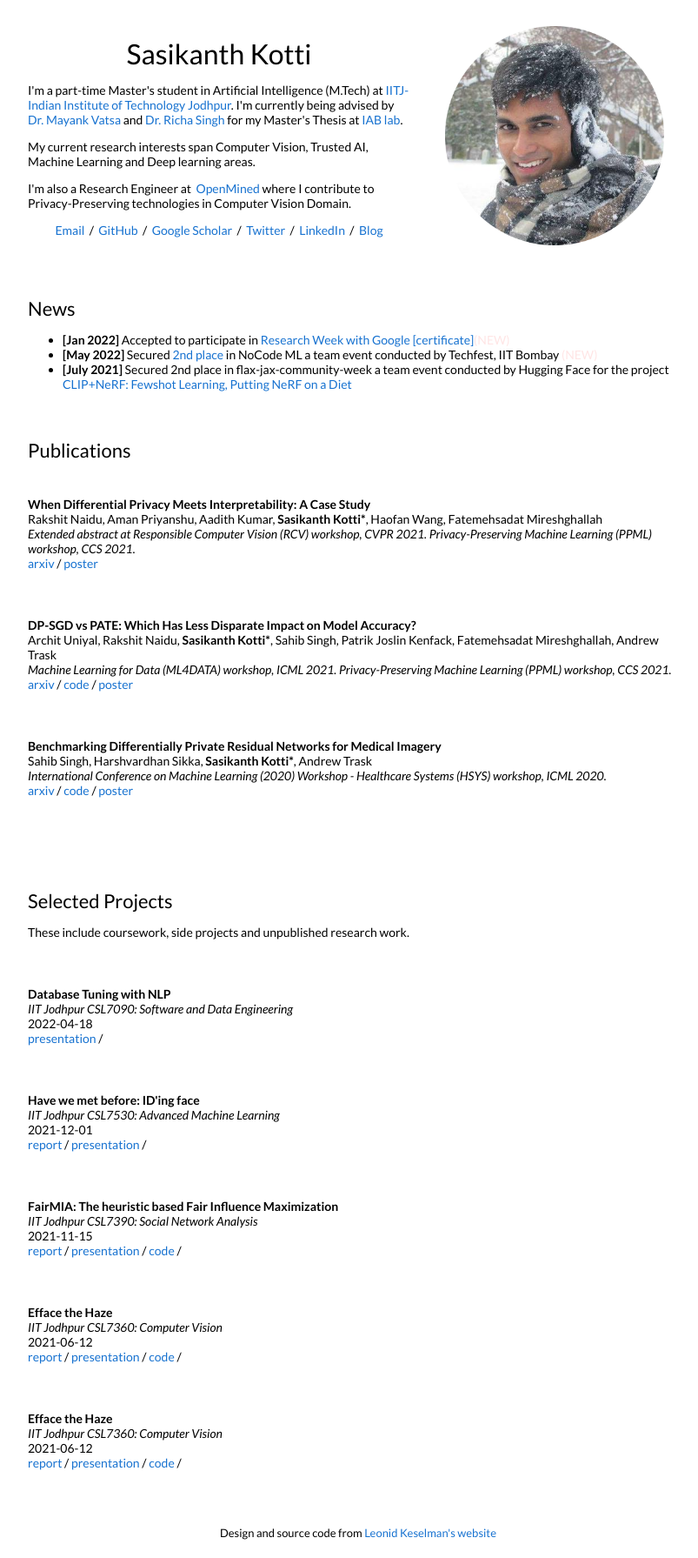
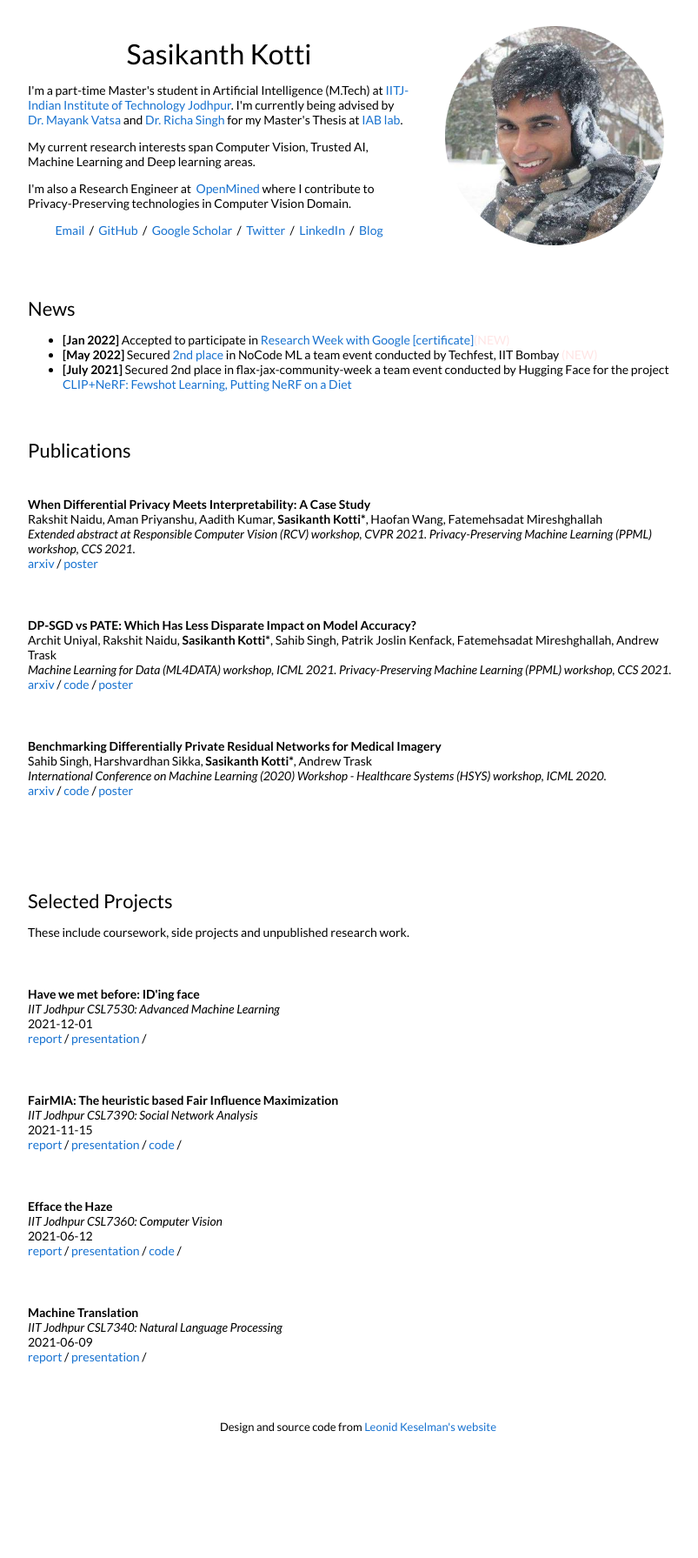
Before and after one commit to ksasi/ksasi.github.io, a Jekyll site: the page built from _posts/2022-04-18-DB_Tuning_nlp_SDE.markdown, in a window 1280 px wide. Shown: the whole page at 87% size, without its empty margins (228-1031 px from the left). Built offline with Jekyll 4.4.1, drawn with Linux system fonts in a browser that asks for light colours; our own code applies the rules of GitHub Pages for plain Markdown files; after the commit the page ends 1669 px from its top, so only the background shows below that.

Commit message:
updated project posts

```diff
--- a/_posts/2021-06-09-Machine_Translation_NLP.markdown
+++ b/_posts/2021-06-09-Machine_Translation_NLP.markdown
@@ -1,12 +1,13 @@
 ---
 layout: post
-title:  "Database Tuning with NLP"
-date:   2022-04-18 22:21:59 +00:00
+title:  "Machine Translation"
+date:   2021-06-09 22:21:59 +00:00
 image: /images/db_tuning_nlp.png
 categories: Projects
 venue: IIT Jodhpur
-course: "CSL7090: Software and Data Engineering"
+course: "CSL7340: Natural Language Processing"
 author: "Sasikanth Kotti"
-authors: "<strong>Sasikanth Kotti*</strong>"
-presentation: /pdfs/Software_and_Data_Engineering_Term_Project-Database_Tuning_with_NLP.pdf
+authors: "<strong>Sasikanth Kotti*</strong>, Nikhila Dhulipalla, Adhun Thalekkara"
+report: /pdfs/Project_Report_NLP.pdf
+presentation: /pdfs/Presentation_NLP.pdf
 ---
--- a/_posts/2022-04-18-DB_Tuning_nlp_SDE.markdown
+++ b/_posts/2022-04-18-DB_Tuning_nlp_SDE.markdown
@@ -1,14 +1,13 @@
 ---
 layout: post
-title:  "Efface the Haze"
-date:  2021-06-12 22:21:59 +00:00
-image: /images/efface.png
+title:  "Database Tuning with NLP"
+date:  2022-04-18 22:21:59 +00:00
+image: /images/db_tuning_nlp.png
 categories: Projects
 venue: IIT Jodhpur
-course: "CSL7360: Computer Vision"
+course: "CSL7090: Software and Data Engineering"
 author: "Sasikanth Kotti"
-authors: "<strong>Sasikanth Kotti*</strong>, Nikhila Dhulipalla, Adhun Thalekkara"
-report: /pdfs/Project_Report_CV.pdf
-presentation: /pdfs/Presentation_CV.pdf
+authors: "<strong>Sasikanth Kotti*</strong>
+presentation: /pdfs/Software_and_Data_Engineering_Term_Project-Database_Tuning_with_NLP.pdf
 code: https://github.com/ksasi/sde
 ---
```
